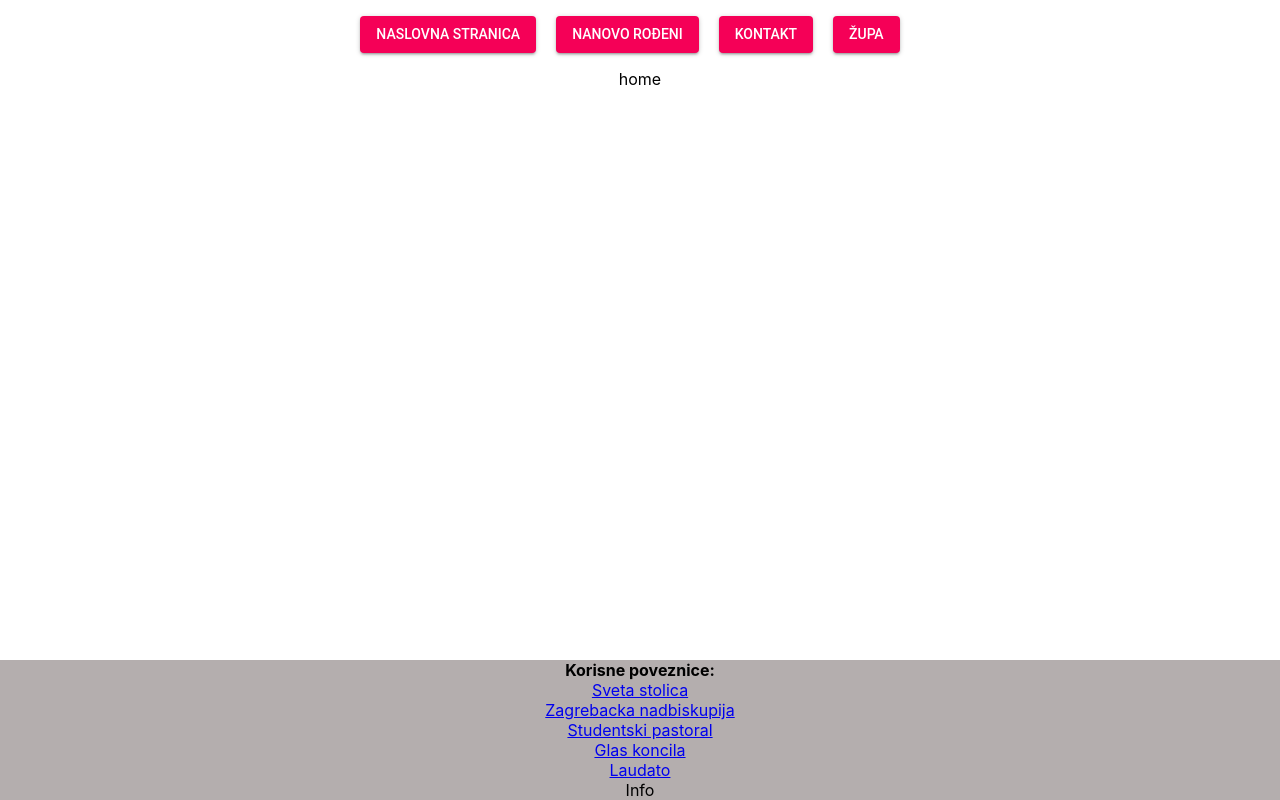
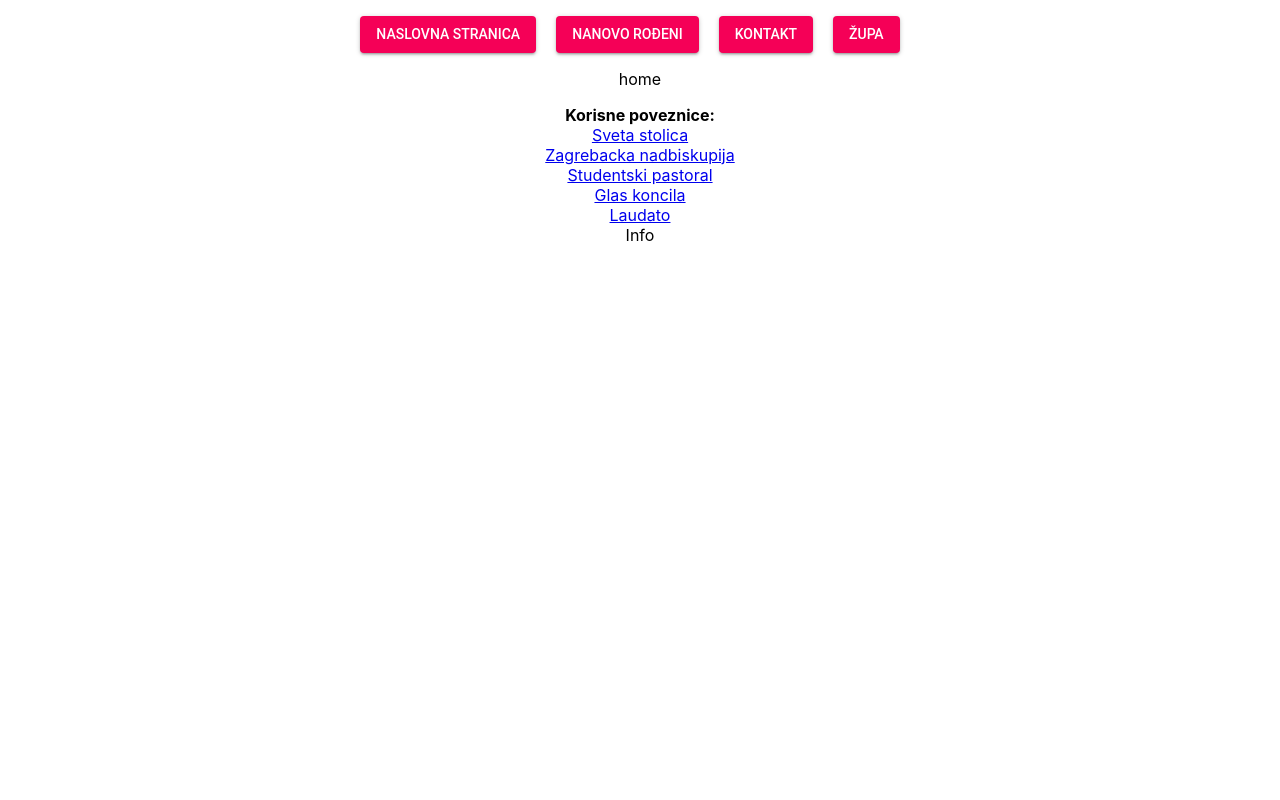
Before and after one commit to matejm91/react_test_project, a React (Create React App) app in the folder client/: page / in a window 1280 px wide. Built offline with nearby package versions, Linux system fonts and the light colour scheme.

Commit message:
add footer class and put style in it

```diff
--- a/client/src/PageLayout/Footer.css
+++ b/client/src/PageLayout/Footer.css
@@ -1,9 +1,14 @@
 .footer {
-    position: fixed;
     left: 0;
-    bottom: 0;
     width: 100%;
-    background-color: rgb(180, 174, 174);
     color: black;
     text-align: center;
  }
+
+ .footerClass {
+     position: absolute;
+     bottom: 0px;
+     width: 100%;
+     background-color: rgb(180, 174, 174);
+
+ }
```
